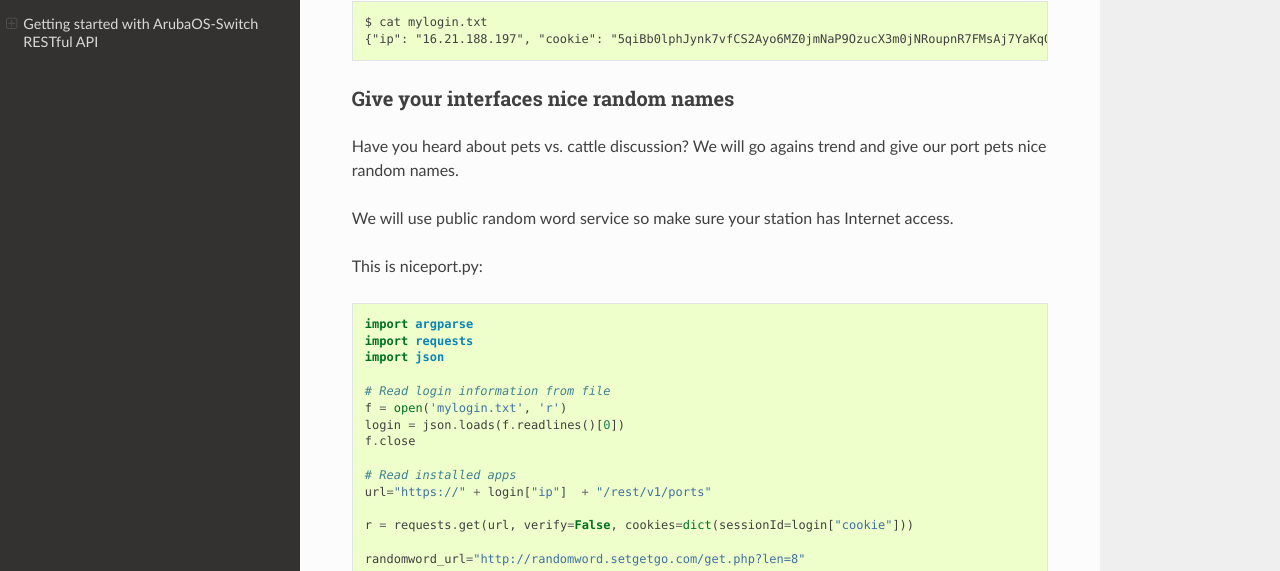
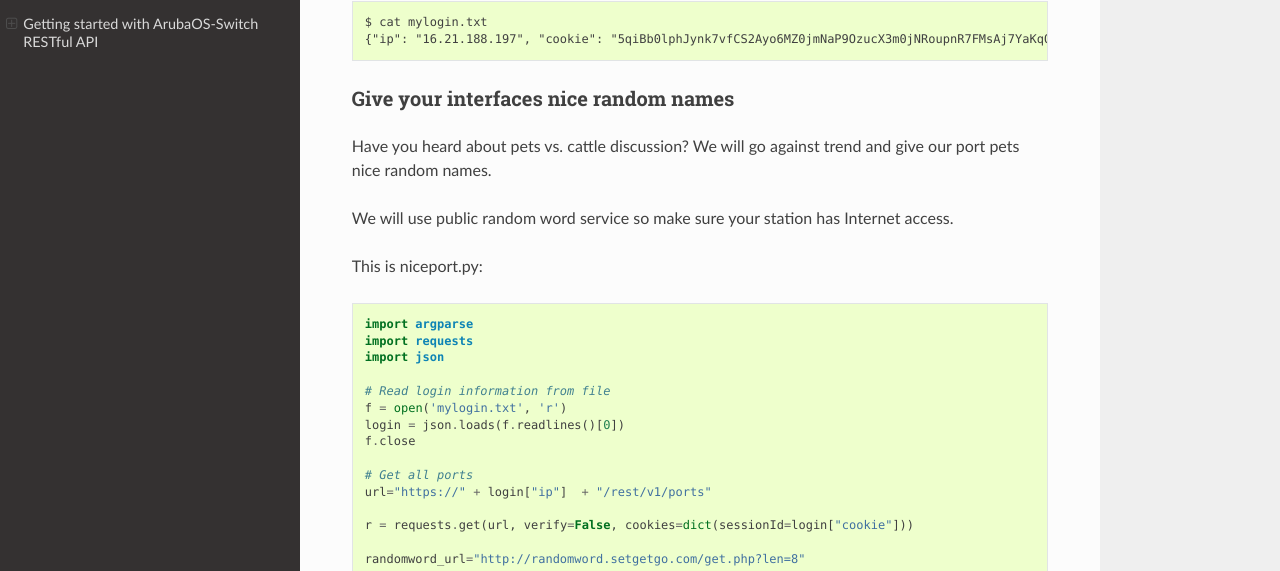
Before and after one commit to cloudsvet/ArubaOS-Switch_REST_guide, a Sphinx documentation site: the page built from docs/index.rst, in a window 1280 px wide and 900 px high, scrolled down 4638 px. Shown: the part 121-692 px from the top of the window. Built offline with Sphinx 7.4.7 and the Read the Docs theme 2.0.0, drawn with Linux system fonts in a browser that asks for light colours.

Commit message:
minor corrections

```diff
--- a/docs/index.rst
+++ b/docs/index.rst
@@ -242,7 +242,7 @@ You can check that information has been stored in mylogin.txt file::
 Give your interfaces nice random names
 --------------------------------------
 
-Have you heard about pets vs. cattle discussion? We will go agains trend and give our port pets nice random names.
+Have you heard about pets vs. cattle discussion? We will go against trend and give our port pets nice random names.
 
 We will use public random word service so make sure your station has Internet access.
 
@@ -257,7 +257,7 @@ This is niceport.py::
     login = json.loads(f.readlines()[0])
     f.close
 
-    # Read installed apps
+    # Get all ports
     url="https://" + login["ip"]  + "/rest/v1/ports"
 
     r = requests.get(url, verify=False, cookies=dict(sessionId=login["cookie"]))
```
